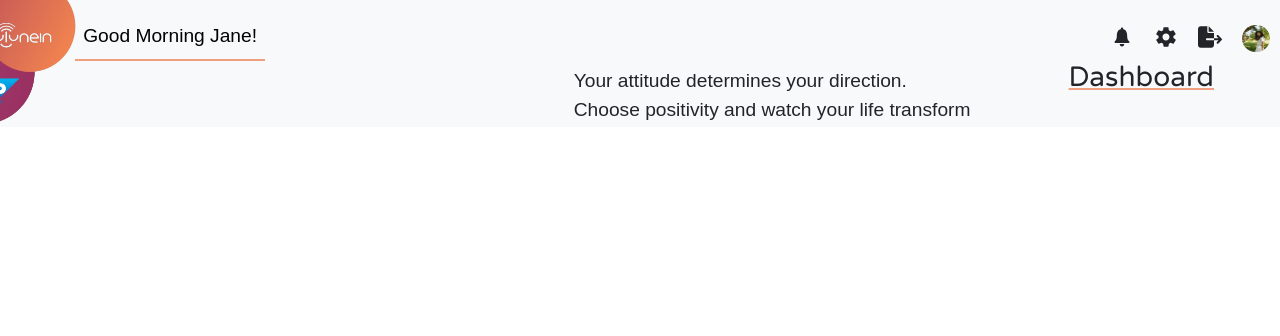
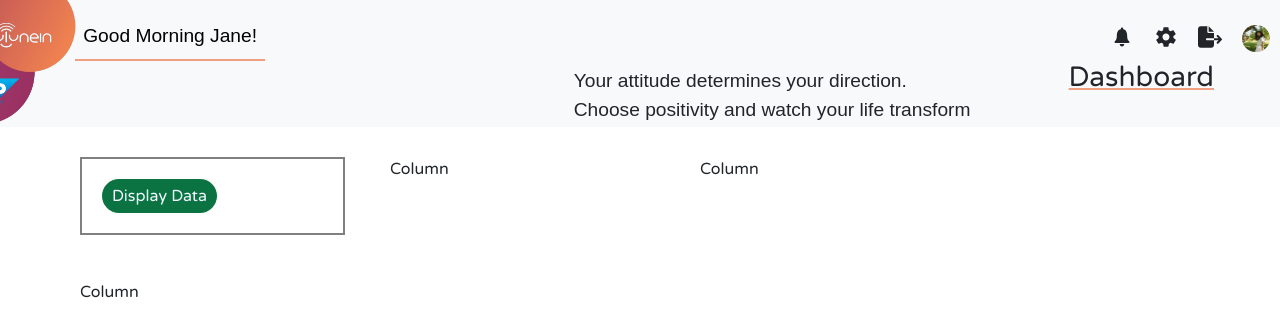
Before and after one commit to geethu312/Homepage, a React (Vite) app: page /subs in a window 1280 px wide. Shown: the top 336 px of the page. Built offline with nearby package versions, Linux system fonts and the light colour scheme; no server answers.

Commit message:
fixed errors

```diff
--- a/src/App.tsx
+++ b/src/App.tsx
@@ -4,6 +4,7 @@ import "bootstrap/dist/css/bootstrap.min.css";
 import NavBar from "./Components/NavBar/NavBar";
 import Subscription from "./Pages/Subscription/Subscription";
 import Login from "./Pages/Login/Login";
+import SubsData from "./Pages/SubsData/SubsData";
 
 function App() {
   return (
@@ -12,6 +13,7 @@ function App() {
       <Routes>
         <Route path="/subscription" element={<Subscription />} />
         <Route path="/" element={<Login />} />
+        <Route path="/subs" element={<SubsData />} />
       </Routes>
     </>
   );
--- a/src/Components/RoutineSuggestion/RoutineSuggestion.tsx
+++ b/src/Components/RoutineSuggestion/RoutineSuggestion.tsx
@@ -1,4 +1,3 @@
-import React from "react";
 import { IoIosPlayCircle } from "react-icons/io";
 import "./RoutineSuggestion.css";
 import sunset from "../../Images/sunset.png";
--- a/src/Components/Video/Video.tsx
+++ b/src/Components/Video/Video.tsx
@@ -1,4 +1,3 @@
-import TedX from "../TedXVideo/TedX";
 import "./Video.css";
 
 const VideoComponent = () => {
--- /dev/null
+++ b/src/Pages/SubsData/SubsData.scss
@@ -0,0 +1,14 @@
+.box-1 {
+  border: 2px solid gray;
+  padding: 20px;
+}
+
+.btn-test {
+  border-radius: 25px;
+  padding: 5px;
+  border: none;
+  color: aliceblue;
+  padding-left: 10px;
+  padding-right: 10px;
+  background-color: rgb(11, 115, 66);
+}
--- /dev/null
+++ b/src/Pages/SubsData/SubsData.tsx
@@ -0,0 +1,51 @@
+import React, { useEffect, useState } from "react";
+import "./SubsData.scss";
+import axios from "axios";
+
+const SubsData: React.FC = () => {
+  const [subscription, setSubscription] = useState<any>({});
+  const [showData, setShowData] = useState(false);
+
+  const fetchData = async () => {
+    const token = localStorage.getItem("token");
+    const response = await axios.get(
+      "https://admin-stage.youtunein.com/api/v1/enterprise-client-manager-subscription/info?organizationId=1",
+      {
+        headers: {
+          Authorization: `Bearer ${token}`,
+        },
+      }
+    );
+    console.log(response.data);
+    setSubscription(response.data);
+  };
+
+  useEffect(() => {
+    fetchData();
+  }, []);
+
+  const handleBox1Click = () => {
+    setShowData(true);
+  };
+  return (
+    <div>
+      <div className="container">
+        <div className="row row-cols-4">
+          <div className="col">
+            <div className="box-1">
+              {showData && <h1> Data:{subscription?.seatsUsed}</h1>}
+              <button className="btn-test" onClick={handleBox1Click}>
+                Display Data
+              </button>
+            </div>
+          </div>
+          <div className="col">Column</div>
+          <div className="col">Column</div>
+          <div className="col">Column</div>
+        </div>
+      </div>
+    </div>
+  );
+};
+
+export default SubsData;
--- a/src/Pages/Subscription/Subscription.tsx
+++ b/src/Pages/Subscription/Subscription.tsx
@@ -72,7 +72,7 @@ const Subscription = () => {
       axios.patch(
         "https://admin-stage.youtunein.com/api/v1/enterprise-client-manager-subscription/seat/update",
         {
-          organizationId: 4,
+          organizationId: 1,
           seats: 3,
         },
         {
--- a/src/Pages/data.tsx
+++ b/src/Pages/data.tsx
@@ -1,4 +1,4 @@
-import axios from "axios";
+// import axios from "axios";
 import { useEffect, useState } from "react";
 
 export const Data = () => {
```
Also changed, not shown: src/Components/SpecialOffer/SpecialOffer.tsx (+40 -40 lines), src/Components/Status/Status.tsx (+58 -58 lines), src/Pages/Home/YouTuneIn.tsx (+2 -5 lines).
